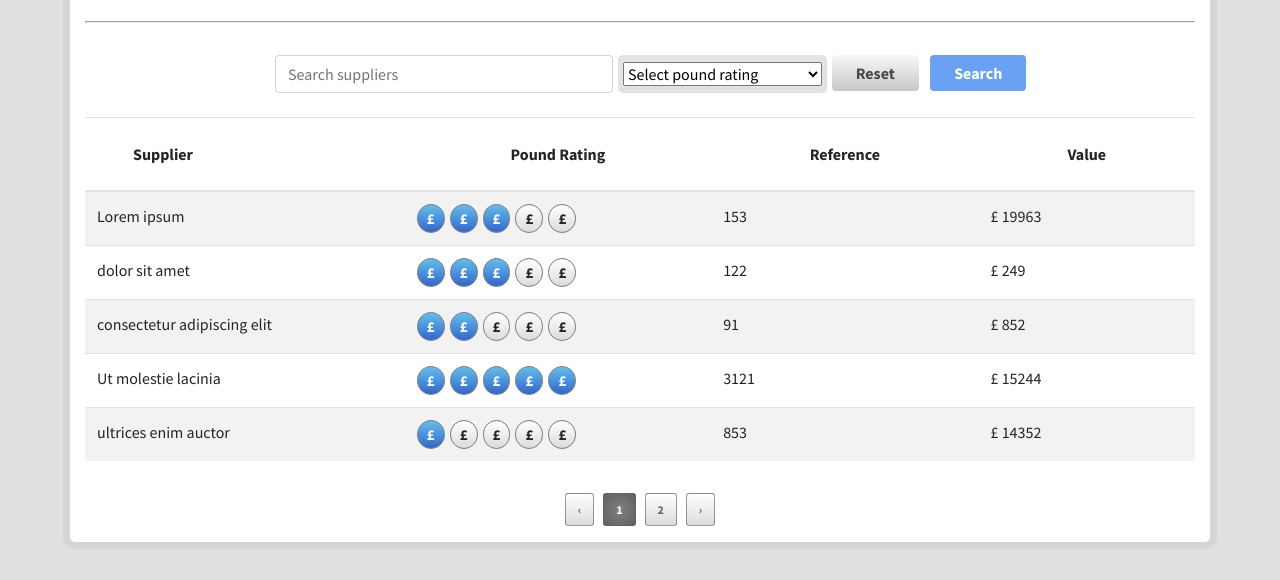
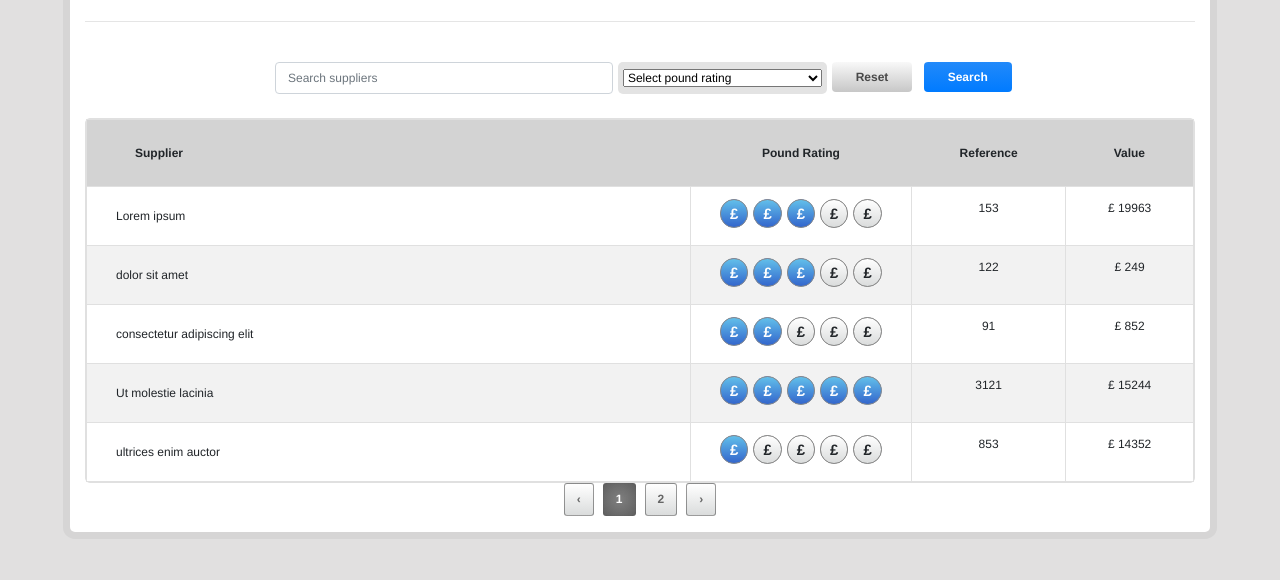
Before and after one commit to maciej-l/tsh-test, a website: page index.html in a window 1280 px wide. Shown: the part 192-772 px from the top of the page. Drawn offline with nearby package versions, Linux system fonts and the light colour scheme; files that its build step writes are made by us from their sources; files whose address does not match are found by name.

Commit message:
table styling

```diff
--- a/js/app.js
+++ b/js/app.js
@@ -73,14 +73,14 @@
             $.each(data, (index, value) => {
                 let $tableRow = `
                     <tr>
-                        <td data-name="${value.name}">
+                        <td class="name-container" data-name="${value.name}">
                             ${value.name}
                         </td>
                         <td class="badge-container" data-rating="${value.rating}"></td>
-                        <td>
+                        <td class="reference-container">
                             ${value.reference}
                         </td>
-                        <td>
+                        <td class="value-container">
                             &#163; ${value.value}
                         </td>
                     </tr>
--- a/sass/Elements/_elements.scss
+++ b/sass/Elements/_elements.scss
@@ -1,3 +1,4 @@
 @import './pagination';
 @import './badge';
 @import './buttons';
+@import './table';
--- a/sass/Elements/_table.scss
+++ b/sass/Elements/_table.scss
@@ -0,0 +1,40 @@
+.table {
+    border: 1px solid setColor(table-border-gray);
+    margin-bottom: 0;
+    border-radius: setSize(5);
+
+    thead {
+        th {
+            padding: setSize(26) setSize(29);
+            border: none;
+            background-color: lightgray;
+        }
+    }
+
+    tbody {
+        tr {
+            &:hover {
+                cursor: pointer;
+            }
+        }
+
+        td {
+            border: 1px solid setColor(table-border-gray);
+
+            &.name-container {
+                padding: setSize(20) setSize(29);
+            }
+
+            &.badge-container {
+                width: 20%;
+                text-align: center;
+            }
+
+            &.reference-container,
+            &.value-container {
+                width: 10%;
+                text-align: center;
+            }
+        }
+    }
+}
--- a/sass/Helpers/_custom-functions.scss
+++ b/sass/Helpers/_custom-functions.scss
@@ -1,5 +1,5 @@
 // set element size
-@function setSize($size: 16) {
+@function setSize($size: 12) {
     @return ($size / 16) * 1rem;
 }
 
--- a/sass/_variables.scss
+++ b/sass/_variables.scss
@@ -6,6 +6,7 @@
 // Color system
 
 $tsh-colors-palette: (
+  alto: #e0e0e0,
   dove-gray: #666666,
   estern-blue: #2288b7,
   gray: #8a8a8a,
@@ -21,7 +22,8 @@ $tsh-colors: (
   badge-border-gray: color(gray),
   default-theme-color: color(mine-shaft),
   pagination-text: color(dove-gray),
-  text-white: color(white)
+  text-white: color(white),
+  table-border-gray: color(alto)
 );
 
 
@@ -130,7 +132,7 @@ $yiq-text-light:            $white !default;
 $enable-caret:                                true !default;
 $enable-rounded:                              true !default;
 $enable-shadows:                              false !default;
-$enable-gradients:                            false !default;
+$enable-gradients:                            true !default;
 $enable-transitions:                          true !default;
 $enable-prefers-reduced-motion-media-query:   true !default;
 $enable-hover-media-query:                    false !default; // Deprecated, no longer affects any compiled CSS
@@ -291,12 +293,12 @@ $embed-responsive-aspect-ratios: join(
 // Font, line-height, and color for body text, headings, and more.
 
 // stylelint-disable value-keyword-case
-$font-family-sans-serif:      'Source Sans Pro', -apple-system, BlinkMacSystemFont, "Segoe UI", Roboto, "Helvetica Neue", Arial, "Noto Sans", sans-serif, "Apple Color Emoji", "Segoe UI Emoji", "Segoe UI Symbol", "Noto Color Emoji" !default;
+$font-family-sans-serif:      'Helvetica', -apple-system, BlinkMacSystemFont, "Segoe UI", Roboto, "Helvetica Neue", Arial, "Noto Sans", sans-serif, "Apple Color Emoji", "Segoe UI Emoji", "Segoe UI Symbol", "Noto Color Emoji" !default;
 $font-family-monospace:       SFMono-Regular, Menlo, Monaco, Consolas, "Liberation Mono", "Courier New", monospace !default;
 $font-family-base:            $font-family-sans-serif !default;
 // stylelint-enable value-keyword-case
 
-$font-size-base:              1rem !default; // Assumes the browser default, typically `16px`
+$font-size-base:              12; // Assumes the browser default, typically `16px`
 $font-size-lg:                $font-size-base * 1.25 !default;
 $font-size-sm:                $font-size-base * .875 !default;
 
@@ -317,7 +319,7 @@ $h5-font-size:                $font-size-base * 1.25 !default;
 $h6-font-size:                $font-size-base !default;
 
 $headings-margin-bottom:      $spacer / 2 !default;
-$headings-font-family:        null !default;
+$headings-font-family:        'Source Sans Pro';
 $headings-font-weight:        500 !default;
 $headings-line-height:        1.2 !default;
 $headings-color:              null !default;
@@ -389,7 +391,7 @@ $table-dark-hover-bg:         rgba($white, .075) !default;
 $table-dark-border-color:     lighten($table-dark-bg, 7.5%) !default;
 $table-dark-color:            $white !default;
 
-$table-striped-order:         odd !default;
+$table-striped-order:         even;
 
 $table-caption-color:         $text-muted !default;
 
--- a/sass/main.scss
+++ b/sass/main.scss
@@ -4,7 +4,7 @@
 @import "../node_modules/bootstrap/scss/mixins";
 @import "../node_modules/bootstrap/scss/root";
 @import "../node_modules/bootstrap/scss/reboot";
-// @import "../node_modules/bootstrap/scss/type";
+@import "../node_modules/bootstrap/scss/type";
 // @import "../node_modules/bootstrap/scss/images";
 // @import "../node_modules/bootstrap/scss/code";
 @import "../node_modules/bootstrap/scss/grid";
```
